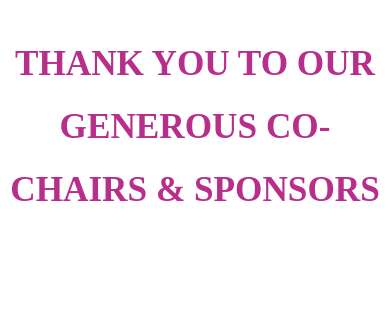
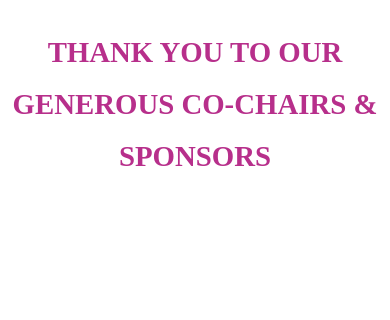
Before and after one commit to BizzNEST/BenefitLandingPage, a plain HTML site: page index.html in a window 390 px wide. Shown: the top 320 px of the page. Drawn offline with Linux system fonts and the light colour scheme; a web font is replaced by a local one.

Commit message:
changed title size

```diff
--- a/sponsor-section.css
+++ b/sponsor-section.css
@@ -9,7 +9,7 @@
     justify-content: center;
     text-align: center;
     font-family: 'Inglesa';
-    font-size: 1.8rem;
+    font-size: 1.3rem;
     color: #B72F8B;
   }
 
@@ -82,7 +82,7 @@
     .sponsor-section-title {
        text-align: center;
         font-family: 'Inglesa';
-        font-size: 1.1rem;
+        font-size: 0.9rem;
         line-height: 1.8;
       }
   }
```
